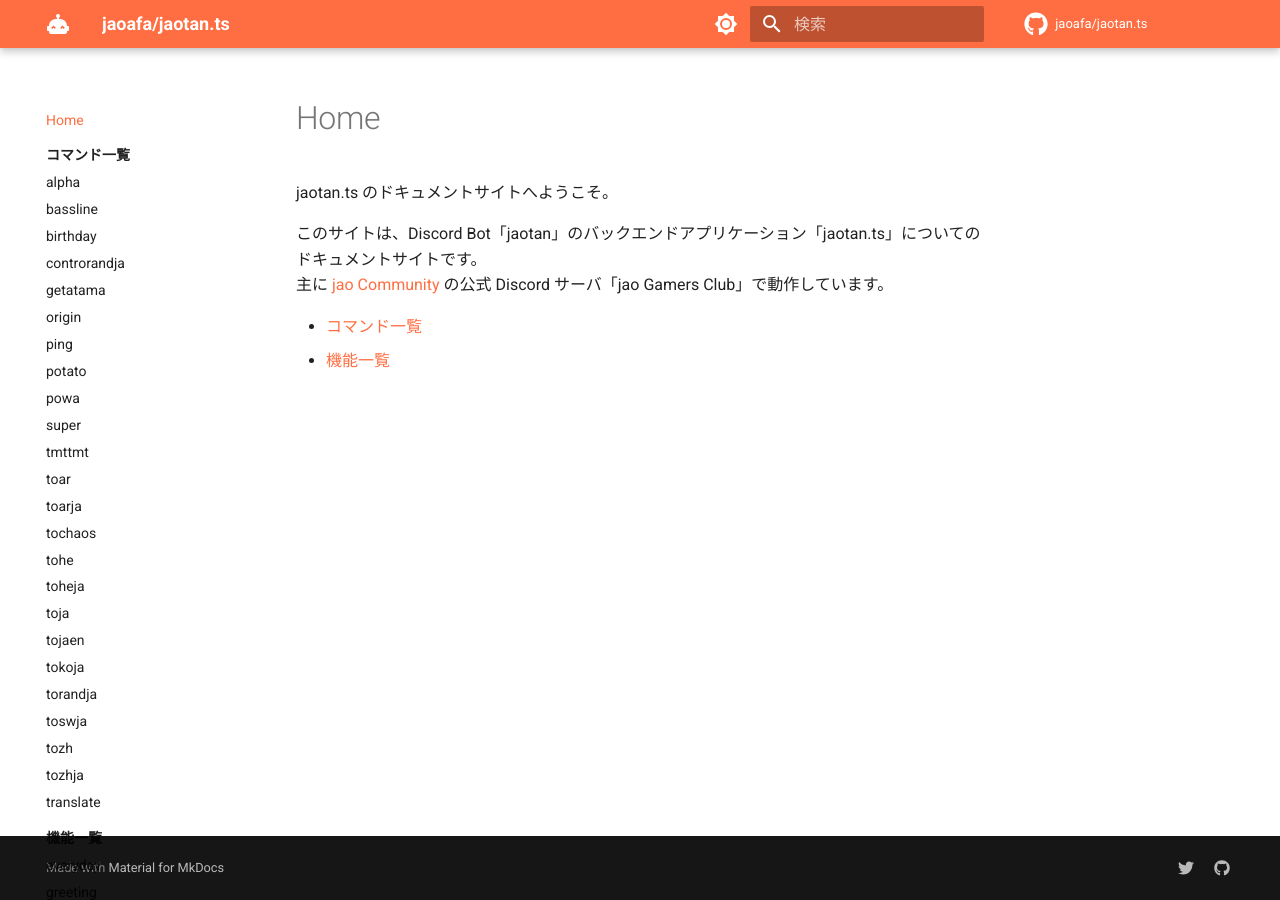
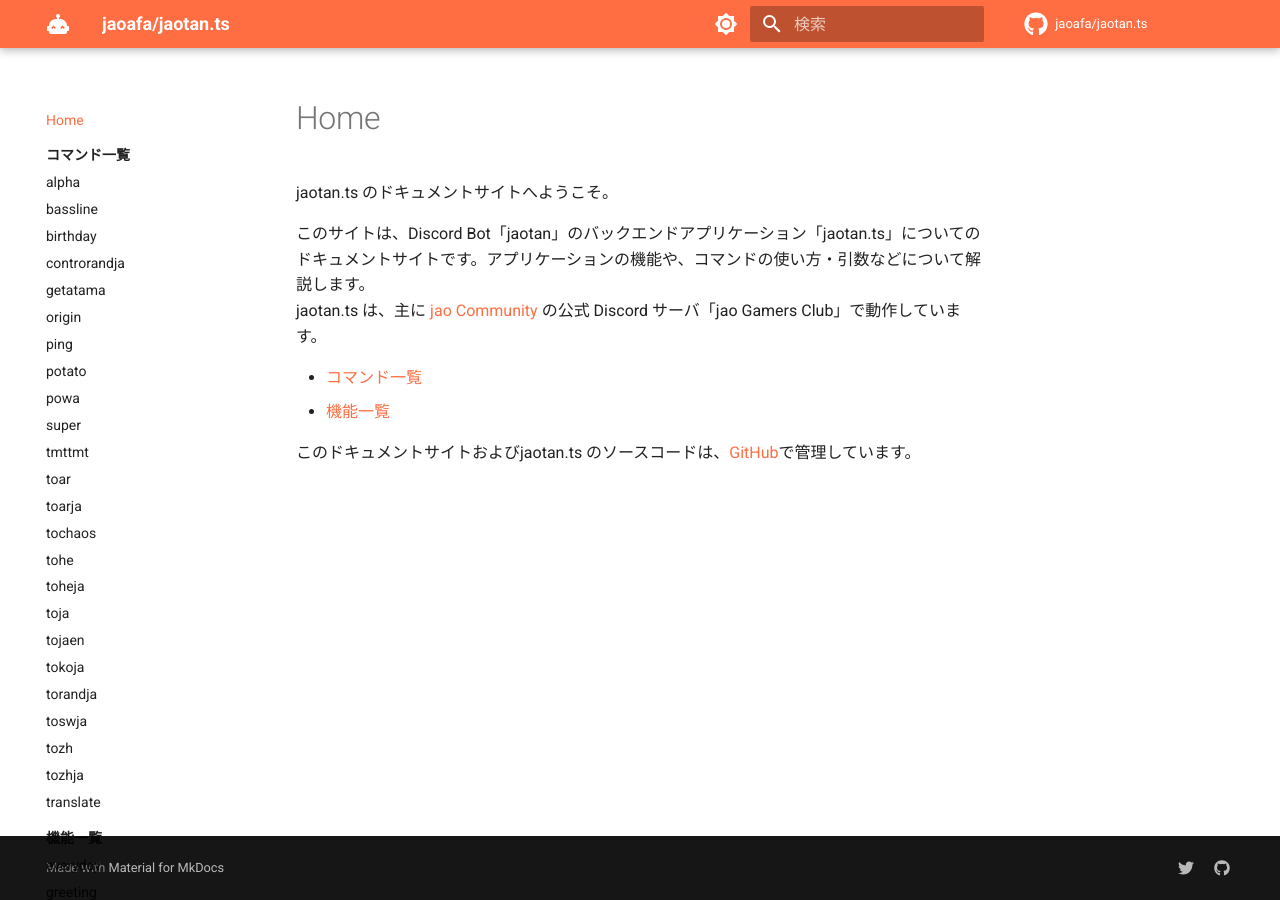
Before and after one commit to jaoafa/jaotan.ts, an MkDocs documentation site: the page built from docs/index.md, in a window 1280 px wide. Built offline with MkDocs 1.6.1 and Material for MkDocs 9.7.7, drawn with Linux system fonts in a browser that asks for light colours; comment, search, counter and statistics services are not loaded.

Commit message:
docs: topページの説明を追加

```diff
--- a/docs/index.md
+++ b/docs/index.md
@@ -4,8 +4,10 @@
 
 jaotan.ts のドキュメントサイトへようこそ。
 
-このサイトは、Discord Bot「jaotan」のバックエンドアプリケーション「jaotan.ts」についてのドキュメントサイトです。
-主に [jao Community](https://jaoafa.com) の公式 Discord サーバ「jao Gamers Club」で動作しています。
+このサイトは、Discord Bot「jaotan」のバックエンドアプリケーション「jaotan.ts」についてのドキュメントサイトです。アプリケーションの機能や、コマンドの使い方・引数などについて解説します。
+jaotan.ts は、主に [jao Community](https://jaoafa.com) の公式 Discord サーバ「jao Gamers Club」で動作しています。
 
 - [コマンド一覧](commands/)
 - [機能一覧](features/)
+
+このドキュメントサイトおよびjaotan.ts のソースコードは、[GitHub](https://github.com/jaoafa/jaotan.ts)で管理しています。
```
